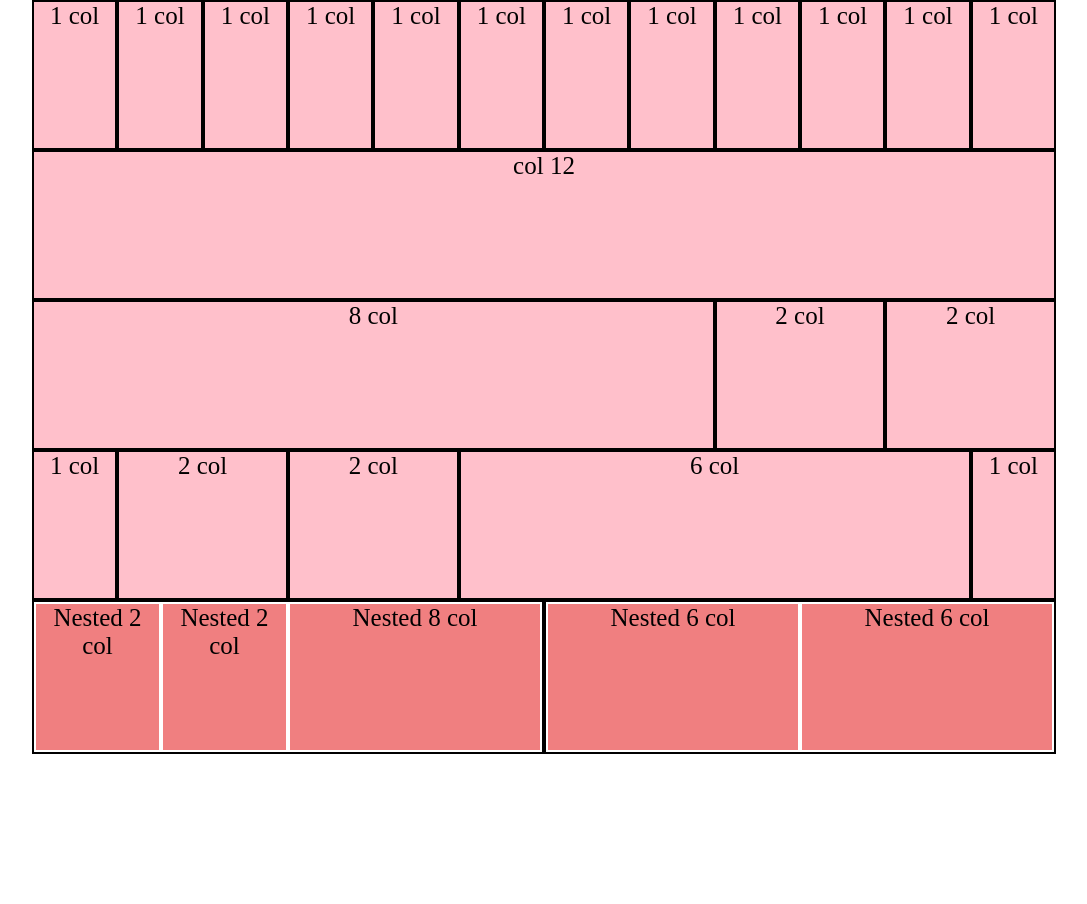
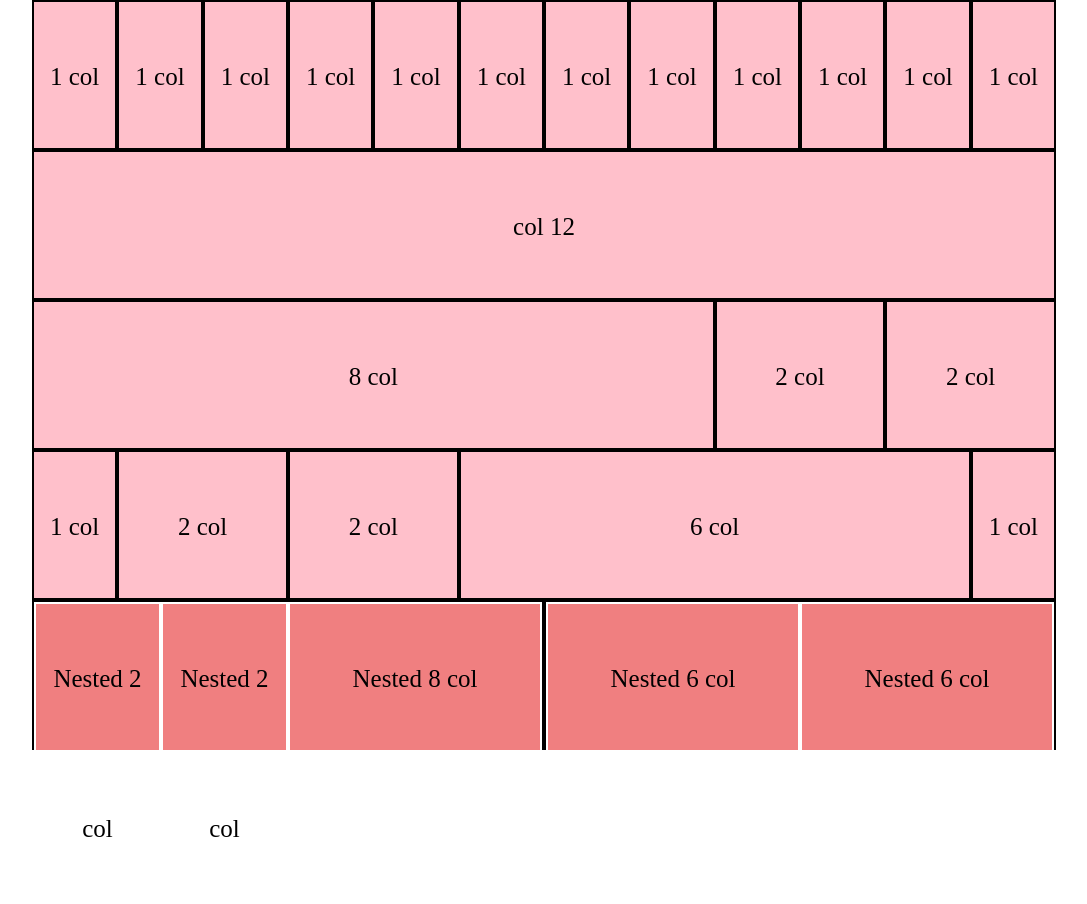
Before and after one commit to DamianoTrifone/html-css-12bool, a plain HTML site: page index.html in a window 1280 px wide. Shown: the whole page, without its empty margins (96-1183 px from the left). Before the commit the page ends 800 px from the top, so only its background shows below. Drawn offline with Linux system fonts and the light colour scheme.

Commit message:
Testo centrato

```diff
--- a/css/style.css
+++ b/css/style.css
@@ -17,7 +17,8 @@ body{
 [class*="col-"]{
     border: 2px solid black;
     text-align: center;
-    min-height: 150px;
+    max-height: 150px;
+    line-height: 150px;
 }
 
 .bianco{
```
